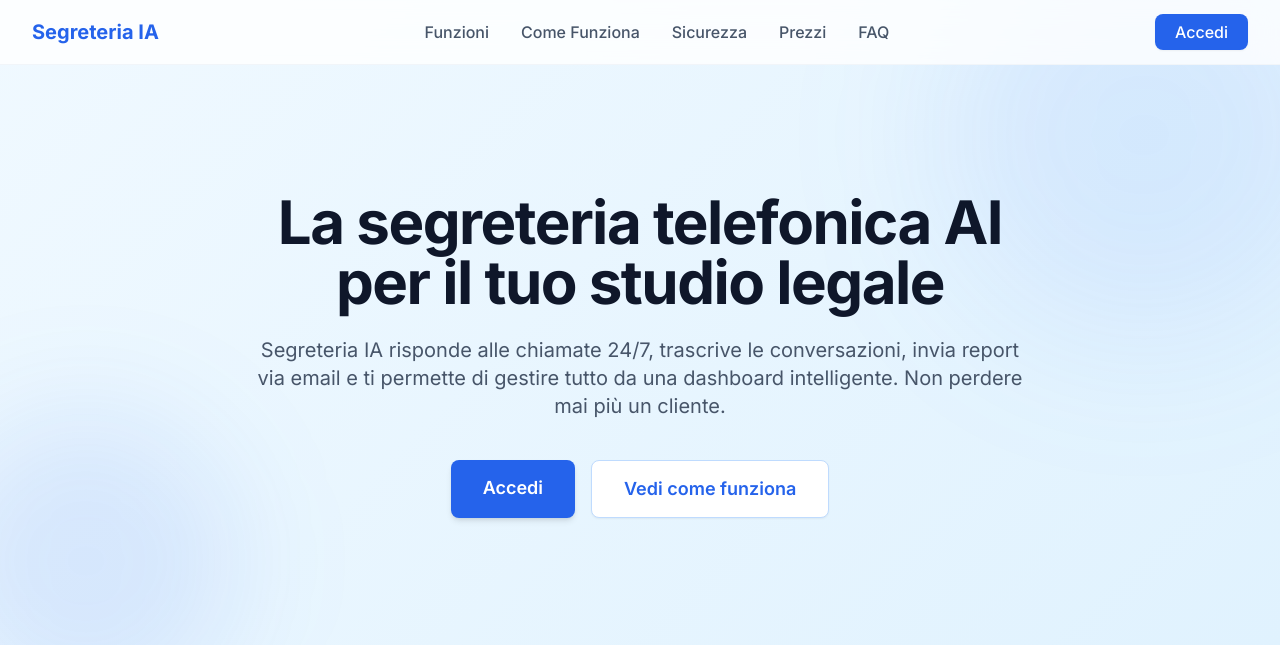
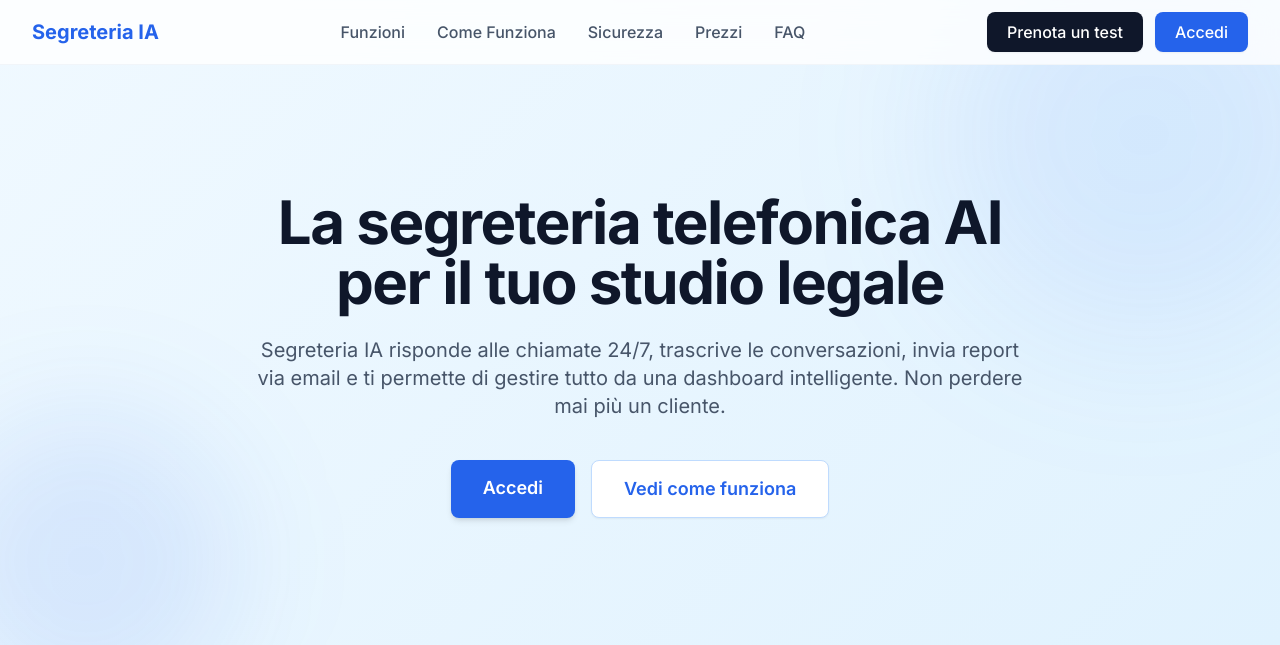
Before and after one commit to EdoBufLit/segretarIA, a FastAPI app: page / in a window 1280 px wide. Shown: the top 645 px of the page. Run offline with FastAPI, Linux system fonts and the light colour scheme; some libraries are stand-ins or nearby versions.

Commit message:
feat: navbar CTA prenota un test

```diff
--- a/templates/index.html
+++ b/templates/index.html
@@ -56,20 +56,23 @@
                     <a href="#prezzi" class="text-slate-600 hover:text-blue-600 font-medium transition-colors">Prezzi</a>
                     <a href="#faq" class="text-slate-600 hover:text-blue-600 font-medium transition-colors">FAQ</a>
                 </div>
-                <div class="hidden md:block">
+                <div class="hidden md:flex items-center gap-3">
+                    <button type="button" data-booking-open aria-label="Prenota un test" class="bg-slate-900 text-white px-5 py-2 rounded-lg font-medium hover:bg-slate-800 transition-colors shadow-sm focus:outline-none focus-visible:ring-2 focus-visible:ring-blue-500 focus-visible:ring-offset-2">
+                        Prenota un test
+                    </button>
                     {% if user %}
-                    <a href="/dashboard" class="bg-blue-600 text-white px-5 py-2 rounded-lg font-medium hover:bg-blue-700 transition-colors shadow-sm">
+                    <a href="/dashboard" class="bg-blue-600 text-white px-5 py-2 rounded-lg font-medium hover:bg-blue-700 transition-colors shadow-sm focus:outline-none focus-visible:ring-2 focus-visible:ring-blue-500 focus-visible:ring-offset-2">
                         Dashboard
                     </a>
                     {% else %}
-                    <a href="/login" class="bg-blue-600 text-white px-5 py-2 rounded-lg font-medium hover:bg-blue-700 transition-colors shadow-sm">
+                    <a href="/login" class="bg-blue-600 text-white px-5 py-2 rounded-lg font-medium hover:bg-blue-700 transition-colors shadow-sm focus:outline-none focus-visible:ring-2 focus-visible:ring-blue-500 focus-visible:ring-offset-2">
                         Accedi
                     </a>
                     {% endif %}
                 </div>
                 <!-- Mobile Menu Button -->
                 <div class="md:hidden flex items-center">
-                    <button id="mobile-menu-btn" class="text-slate-600 hover:text-blue-600 focus:outline-none">
+                    <button id="mobile-menu-btn" class="text-slate-600 hover:text-blue-600 focus:outline-none focus-visible:ring-2 focus-visible:ring-blue-500 focus-visible:ring-offset-2" aria-label="Apri menu">
                         <svg class="w-6 h-6" fill="none" stroke="currentColor" viewBox="0 0 24 24">
                             <path stroke-linecap="round" stroke-linejoin="round" stroke-width="2" d="M4 6h16M4 12h16M4 18h16"></path>
                         </svg>
@@ -86,12 +89,15 @@
                 <a href="#prezzi" class="block px-3 py-2 rounded-md text-base font-medium text-slate-700 hover:text-blue-600 hover:bg-blue-50">Prezzi</a>
                 <a href="#faq" class="block px-3 py-2 rounded-md text-base font-medium text-slate-700 hover:text-blue-600 hover:bg-blue-50">FAQ</a>
                 <div class="pt-4 pb-2">
+                    <button type="button" data-booking-open aria-label="Prenota un test" class="block w-full text-center bg-slate-900 text-white px-5 py-3 rounded-lg font-medium hover:bg-slate-800 transition-colors focus:outline-none focus-visible:ring-2 focus-visible:ring-blue-500 focus-visible:ring-offset-2">
+                        Prenota un test
+                    </button>
                     {% if user %}
-                    <a href="/dashboard" class="block w-full text-center bg-blue-600 text-white px-5 py-3 rounded-lg font-medium hover:bg-blue-700 transition-colors">
+                    <a href="/dashboard" class="mt-3 block w-full text-center bg-blue-600 text-white px-5 py-3 rounded-lg font-medium hover:bg-blue-700 transition-colors focus:outline-none focus-visible:ring-2 focus-visible:ring-blue-500 focus-visible:ring-offset-2">
                         Dashboard
                     </a>
                     {% else %}
-                    <a href="/login" class="block w-full text-center bg-blue-600 text-white px-5 py-3 rounded-lg font-medium hover:bg-blue-700 transition-colors">
+                    <a href="/login" class="mt-3 block w-full text-center bg-blue-600 text-white px-5 py-3 rounded-lg font-medium hover:bg-blue-700 transition-colors focus:outline-none focus-visible:ring-2 focus-visible:ring-blue-500 focus-visible:ring-offset-2">
                         Accedi
                     </a>
                     {% endif %}
```
